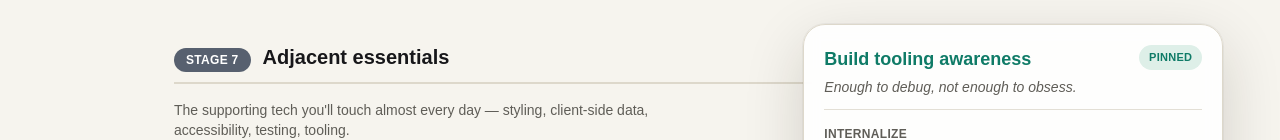
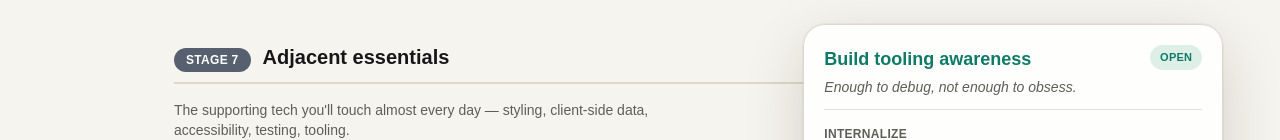
Before and after one commit to mahdava/frontend-fundamentals-roadmap, a Next.js app: page / in a window 1280 px wide. Both pictures are taken after a click on the button 639 px from the left and 2783 px from the top of the page. Shown: the part 2485-2625 px from the top of the page. Built offline with nearby package versions, Linux system fonts and the light colour scheme.

Commit message:
refactor: remove leftover hover and pin state

```diff
--- a/src/app/components/organisms/topicFrame.tsx
+++ b/src/app/components/organisms/topicFrame.tsx
@@ -15,10 +15,7 @@ export interface TopicFrameProps {
   activeTopic: Topic | null;
   frameVisible: boolean;
   framePos: TopicFramePosition;
-  pinHint: string;
-  isPinned: boolean;
-  onMouseEnter: () => void;
-  onMouseLeave: () => void;
+  frameHint: string;
 }
 
 export const TopicFrame = ({
@@ -26,10 +23,7 @@ export const TopicFrame = ({
   activeTopic,
   frameVisible,
   framePos,
-  pinHint,
-  isPinned,
-  onMouseEnter,
-  onMouseLeave,
+  frameHint,
 }: TopicFrameProps) => {
   const { mobile, left, top } = framePos;
   const style: CSSProperties | undefined = !mobile && typeof left === "number" && typeof top === "number" ? { left, top } : undefined;
@@ -40,8 +34,6 @@ export const TopicFrame = ({
     mobile && "bottom-4 left-4 right-4 top-auto w-auto max-w-none",
   );
 
-  const pointerEvents = isPinned ? "auto" : undefined;
-
   return (
     <aside
       id="topic-frame"
@@ -49,14 +41,9 @@ export const TopicFrame = ({
       role="complementary"
       aria-live="polite"
       aria-labelledby="frame-title"
-      data-pinned={isPinned}
       tabIndex={-1}
       className={className}
-      style={{ ...style, pointerEvents }}
-      onMouseEnter={onMouseEnter}
-      onMouseLeave={onMouseLeave}
-      onFocusCapture={onMouseEnter}
-      onBlurCapture={onMouseLeave}
+      style={style}
     >
       {activeTopic && (
         <>
@@ -70,12 +57,12 @@ export const TopicFrame = ({
               </Typography>
             </div>
             <span className="rounded-full bg-accent-soft px-2.5 py-1 text-[11px] font-semibold uppercase tracking-wide text-accent">
-              {isPinned ? "Pinned" : "Preview"}
+              Open
             </span>
           </div>
           <TopicSections topic={activeTopic} />
           <Typography variant="caption" tone="muted" className="mt-4 border-t border-card-border/80 pt-3">
-            {pinHint}
+            {frameHint}
           </Typography>
         </>
       )}
--- a/src/app/hooks/useTopicFrame.ts
+++ b/src/app/hooks/useTopicFrame.ts
@@ -13,17 +13,15 @@ export interface UseTopicFrameResult {
   frameVisible: boolean;
   framePos: TopicFramePosition;
   frameRef: React.RefObject<HTMLElement | null>;
-  pinHint: string;
+  frameHint: string;
   setButtonRef: (key: string, node: HTMLButtonElement | null) => void;
   toggleTopic: (key: string, topic: Topic) => void;
-  setHoverInside: (inside: boolean) => void;
   hideTopic: () => void;
 }
 
 export function useTopicFrame(): UseTopicFrameResult {
   const [activeTopic, setActiveTopic] = useState<Topic | null>(null);
   const [activeKey, setActiveKey] = useState<string | null>(null);
-  const [hoverInside, setHoverInside] = useState(false);
   const [frameVisible, setFrameVisible] = useState(false);
   const [framePos, setFramePos] = useState<TopicFramePosition>({});
 
@@ -31,7 +29,7 @@ export function useTopicFrame(): UseTopicFrameResult {
   const buttonRefs = useRef<Record<string, HTMLButtonElement | null>>({});
   const activeButtonRef = useRef<HTMLButtonElement | null>(null);
 
-  const pinHint = activeKey
+  const frameHint = activeKey
     ? "Open · Click the card again or press Esc to close"
     : "Click a card to open it · Esc to close";
 
@@ -146,7 +144,7 @@ export function useTopicFrame(): UseTopicFrameResult {
       window.removeEventListener("resize", onResize);
       document.removeEventListener("click", onDocumentClick);
     };
-  }, [activeKey, frameVisible, hoverInside]);
+  }, [activeKey, frameVisible]);
 
   return {
     activeTopic,
@@ -154,10 +152,9 @@ export function useTopicFrame(): UseTopicFrameResult {
     frameVisible,
     framePos,
     frameRef,
-    pinHint,
+    frameHint,
     setButtonRef,
     toggleTopic,
-    setHoverInside,
     hideTopic,
   };
 }
--- a/src/app/page.tsx
+++ b/src/app/page.tsx
@@ -14,11 +14,9 @@ const Home = () => {
     frameVisible,
     framePos,
     frameRef,
-    pinHint,
+    frameHint,
     setButtonRef,
     toggleTopic,
-    setHoverInside,
-    hideTopic,
   } = useTopicFrame();
 
   return (
@@ -49,13 +47,7 @@ const Home = () => {
         activeTopic={activeTopic}
         frameVisible={frameVisible}
         framePos={framePos}
-        pinHint={pinHint}
-        isPinned={Boolean(activeKey)}
-        onMouseEnter={() => setHoverInside(true)}
-        onMouseLeave={() => {
-          setHoverInside(false);
-          hideTopic();
-        }}
+        frameHint={frameHint}
       />
     </div>
   );
```
